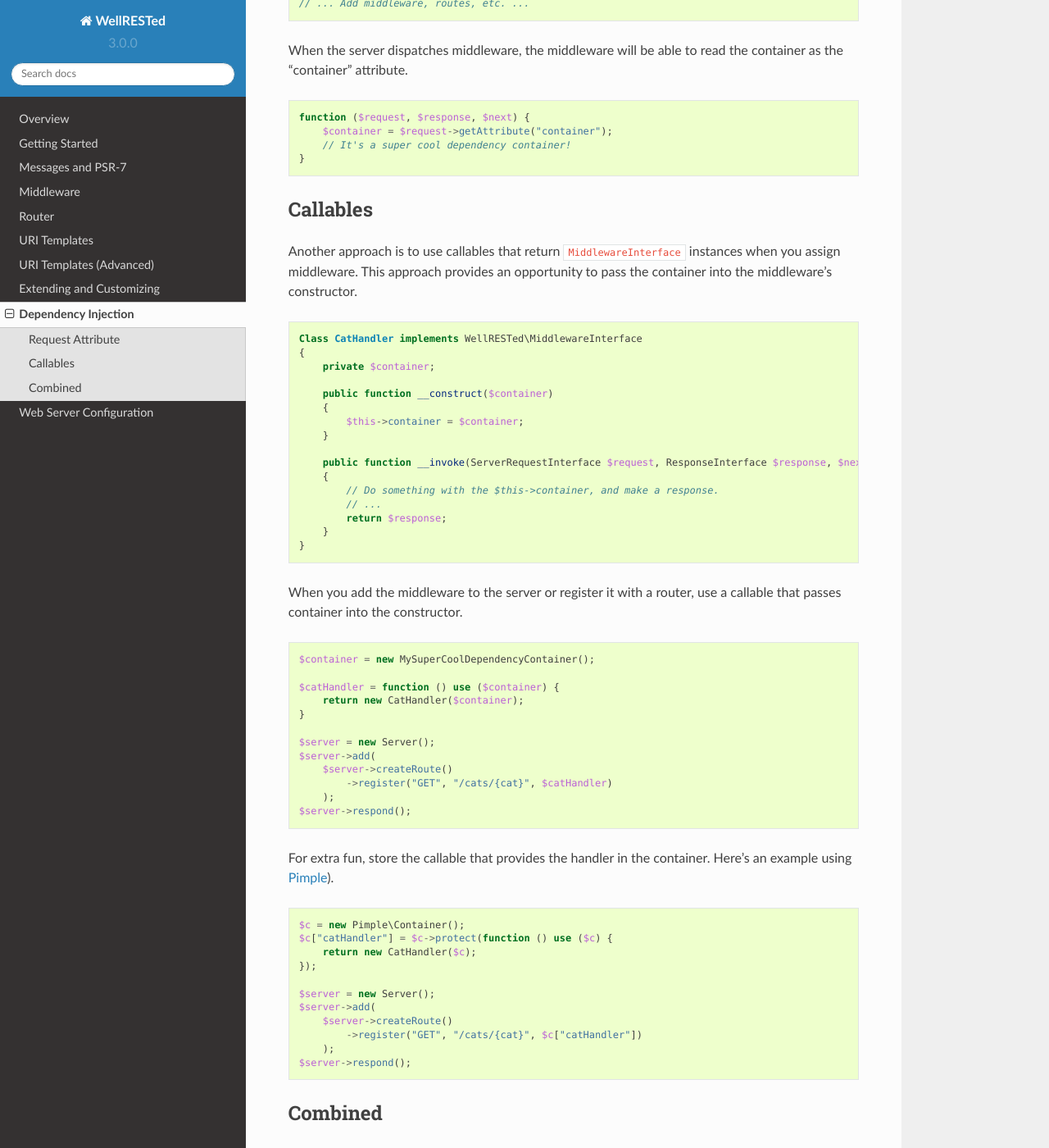
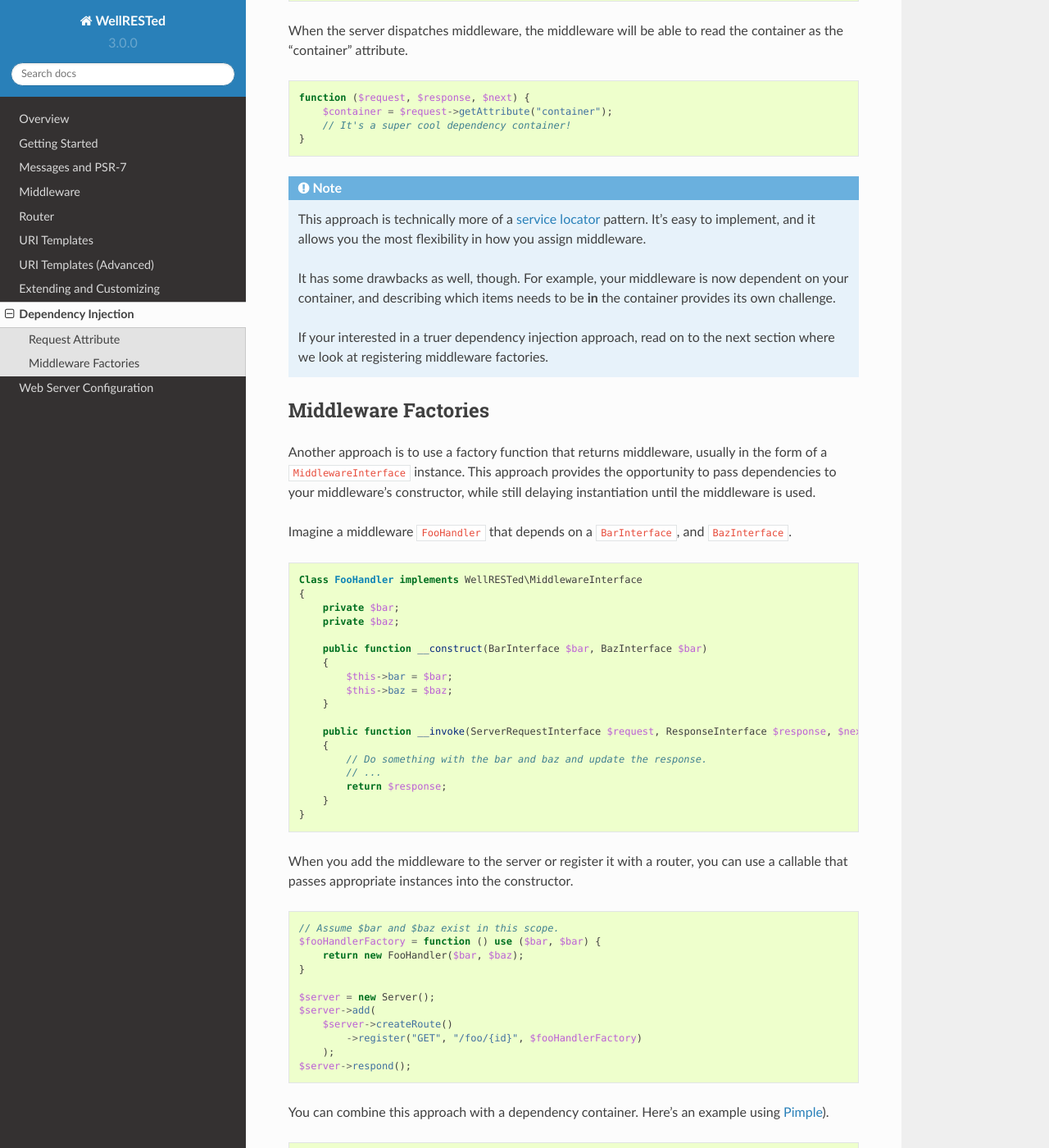
Before and after one commit to wellrestedphp/wellrested, a Sphinx documentation site: the page built from docs/source/dependency-injection.rst, in a window 1280 px wide and 1400 px high, scrolled down 621 px. Shown: the whole window at 82% size. Built offline with Sphinx 7.4.7 and the Read the Docs theme 2.0.0, drawn with Linux system fonts in a browser that asks for light colours; some of the changed text lies outside the part shown.

Commit message:
Update documentation

```diff
--- a/docs/source/dependency-injection.rst
+++ b/docs/source/dependency-injection.rst
@@ -3,7 +3,7 @@ Dependency Injection
 
 WellRESTed strives to play nicely with other code and not force developers into using any specific libraries or frameworks. As such, WellRESTed does not provide a dependency injection container, nor does it require you to use a specific container (or any).
 
-This section describes a handful of ways of making the dependency container of your choice available to middleware with WellRESTed.
+This section describes a handful of ways of making dependencies available to middleware.
 
 Request Attribute
 ^^^^^^^^^^^^^^^^^
@@ -28,84 +28,75 @@ When the server dispatches middleware, the middleware will be able to read the c
         // It's a super cool dependency container!
     }
 
-Callables
-^^^^^^^^^
+.. note::
 
-Another approach is to use callables that return ``MiddlewareInterface`` instances when you assign middleware. This approach provides an opportunity to pass the container into the middleware's constructor.
+    This approach is technically more of a `service locator`_ pattern. It's easy to implement, and it allows you the most flexibility in how you assign middleware.
 
+    It has some drawbacks as well, though. For example, your middleware is now dependent on your container, and describing which items needs to be **in** the container provides its own challenge.
+
+    If your interested in a truer dependency injection approach, read on to the next section where we look at registering middleware factories.
+
+Middleware Factories
+^^^^^^^^^^^^^^^^^^^^
+
+Another approach is to use a factory function that returns middleware, usually in the form of a ``MiddlewareInterface`` instance. This approach provides the opportunity to pass dependencies to your middleware's constructor, while still delaying instantiation until the middleware is used.
+
+Imagine a middleware ``FooHandler`` that depends on a ``BarInterface``, and ``BazInterface``.
 
 .. code-block:: php
 
-    Class CatHandler implements WellRESTed\MiddlewareInterface
+    Class FooHandler implements WellRESTed\MiddlewareInterface
     {
-        private $container;
+        private $bar;
+        private $baz;
 
-        public function __construct($container)
+        public function __construct(BarInterface $bar, BazInterface $bar)
         {
-            $this->container = $container;
+            $this->bar = $bar;
+            $this->baz = $baz;
         }
 
         public function __invoke(ServerRequestInterface $request, ResponseInterface $response, $next);
         {
-            // Do something with the $this->container, and make a response.
+            // Do something with the bar and baz and update the response.
             // ...
             return $response;
         }
     }
 
-When you add the middleware to the server or register it with a router, use a callable that passes container into the constructor.
+When you add the middleware to the server or register it with a router, you can use a callable that passes appropriate instances into the constructor.
 
 .. code-block:: php
 
-    $container = new MySuperCoolDependencyContainer();
-
-    $catHandler = function () use ($container) {
-        return new CatHandler($container);
+    // Assume $bar and $baz exist in this scope.
+    $fooHandlerFactory = function () use ($bar, $bar) {
+        return new FooHandler($bar, $baz);
     }
 
     $server = new Server();
     $server->add(
         $server->createRoute()
-            ->register("GET", "/cats/{cat}", $catHandler)
+            ->register("GET", "/foo/{id}", $fooHandlerFactory)
         );
     $server->respond();
 
-For extra fun, store the callable that provides the handler in the container. Here's an example using Pimple_).
+You can combine this approach with a dependency container. Here's an example using Pimple_).
 
 .. code-block:: php
 
     $c = new Pimple\Container();
-    $c["catHandler"] = $c->protect(function () use ($c) {
-        return new CatHandler($c);
+    $c["bar"] = /* Return a BarInterface */
+    $c["baz"] = /* Return a BazInterface */
+    $c["fooHandler"] = $c->protect(function () use ($c) {
+        return new FooHandler($c["bar"], $c["baz"]);
     });
 
     $server = new Server();
     $server->add(
         $server->createRoute()
-            ->register("GET", "/cats/{cat}", $c["catHandler"])
-        );
-    $server->respond();
-
-Combined
-^^^^^^^^
-
-Of course these two approaches are not mutually exclusive. You can even obtain your server from the container as well, for good measure.
-
-.. code-block:: php
-
-    $c = new Pimple\Container();
-    $c["server"] = function ($c) {
-        return new Server(["container" => $c);
-    };
-    $c["catHandler"] = $c->protect(function () use ($c) {
-        return new CatHandler($c);
-    });
-
-    $server = $c["server"];
-    $server->add(
-        $server->createRoute()
-            ->register("GET", "/cats/{cat}", $c["catHandler"])
+            ->register("GET", "/foo/{id}", $c["fooHandler"])
         );
     $server->respond();
 
 .. _Pimple: http://pimple.sensiolabs.org
+.. _service locator: https://en.wikipedia.org/wiki/Service_locator_pattern
--- a/docs/source/extending.rst
+++ b/docs/source/extending.rst
@@ -1,7 +1,7 @@
 Extending and Customizing
 =========================
 
-WellRESTed is designed with customization in mind. This section will describe some common scenarios for customization, starting with using middleware that implements a different interface.
+WellRESTed is designed with customization in mind. This section describes some common scenarios for customization, starting with using middleware that implements a different interface.
 
 Custom Middleware
 -----------------
```
Also changed, not shown: docs/source/middleware.rst (+13 -13 lines).
